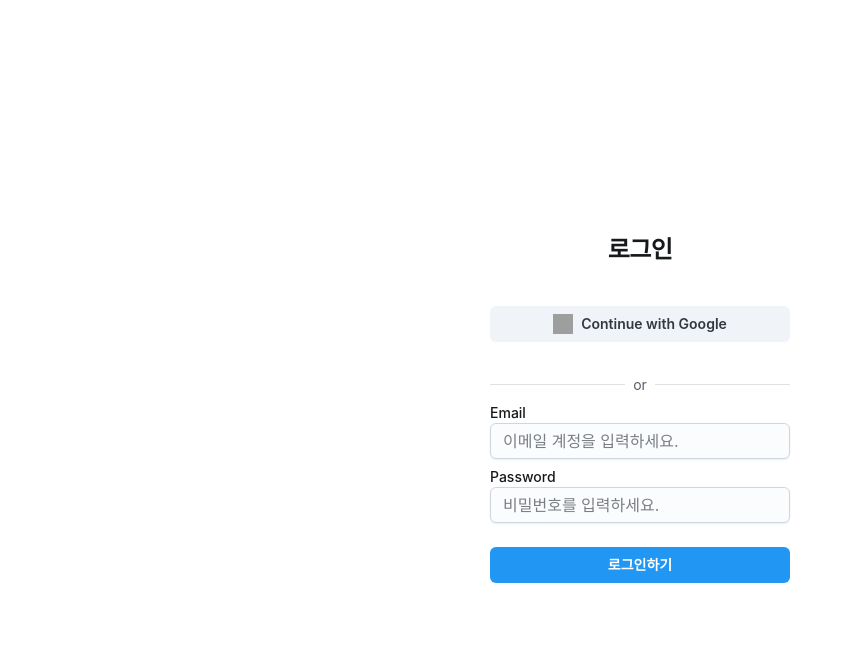
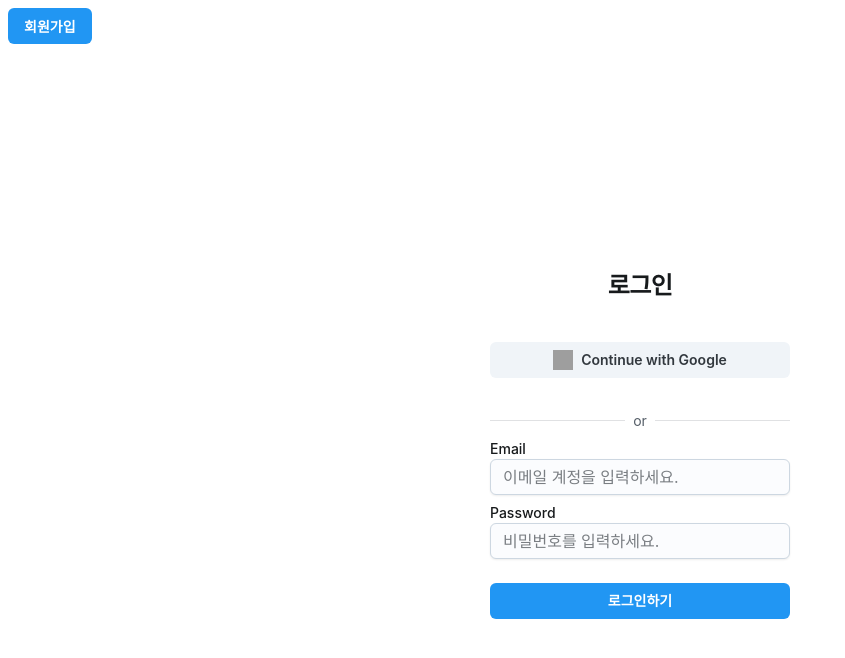
Before and after one commit to flsgk/winning-pixie, a React (Create React App) app in the folder win/: page /login in a window 1280 px wide. Shown: the top 658 px of the page, without its empty margins (0-845 px from the left). Built offline with nearby package versions, Linux system fonts and the light colour scheme; no server answers; the database is empty; grey boxes are pictures that could not be loaded.

Commit message:
📍 로그인, 회원가입 화면 수정
25.01.19
- 로그인, 회원가입 화면에서 뒤로가기 버튼 대신 각각 회원가입, 로그인 화면이 보이도록 수정

```diff
--- a/win/src/components/Login.js
+++ b/win/src/components/Login.js
@@ -1,6 +1,6 @@
 import React, { useState } from "react";
 import { getAuth, signInWithEmailAndPassword } from "firebase/auth";
-import { useNavigate } from "react-router-dom";
+import { Link, useNavigate } from "react-router-dom";
 import FormLabel from "@mui/joy/FormLabel";
 import Input from "@mui/joy/Input";
 import Button from "@mui/joy/Button";
@@ -38,6 +38,9 @@ const Login = () => {
 
   return (
     <>
+      <Link to="/signup">
+        <Button>회원가입</Button>
+      </Link>
       <Box
         sx={{
           display: "flex",
--- a/win/src/components/Signup.js
+++ b/win/src/components/Signup.js
@@ -1,5 +1,5 @@
 import React, { useState } from "react";
-import { useNavigate } from "react-router-dom";
+import { Link, useNavigate } from "react-router-dom";
 import useSignupForm from "./useSignupForm";
 import FormLabel from "@mui/joy/FormLabel";
 import Input from "@mui/joy/Input";
@@ -33,10 +33,12 @@ function Signup() {
         textAlign: "center",
       }}
     >
+      <Link to="/login">
+        <Button>로그인</Button>
+      </Link>
       <Typography component="h1" level="h3">
         회원가입
       </Typography>
-
       {errors.allField && <Typography>{errors.fullname}</Typography>}
       <Box sx={{ width: "300px" }}>
         <FormControl error={errors.fullname} sx={{ mb: 2 }}>
```
